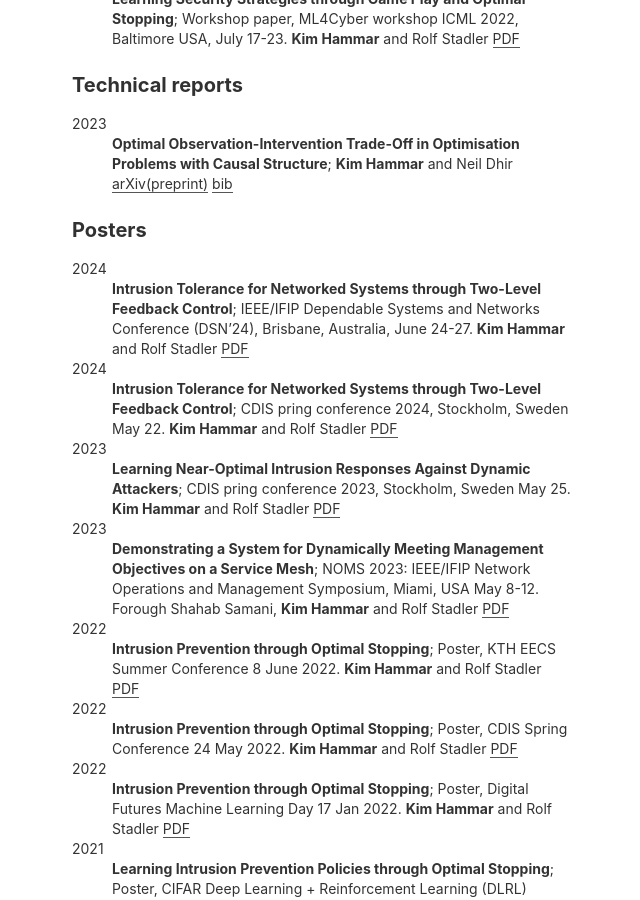
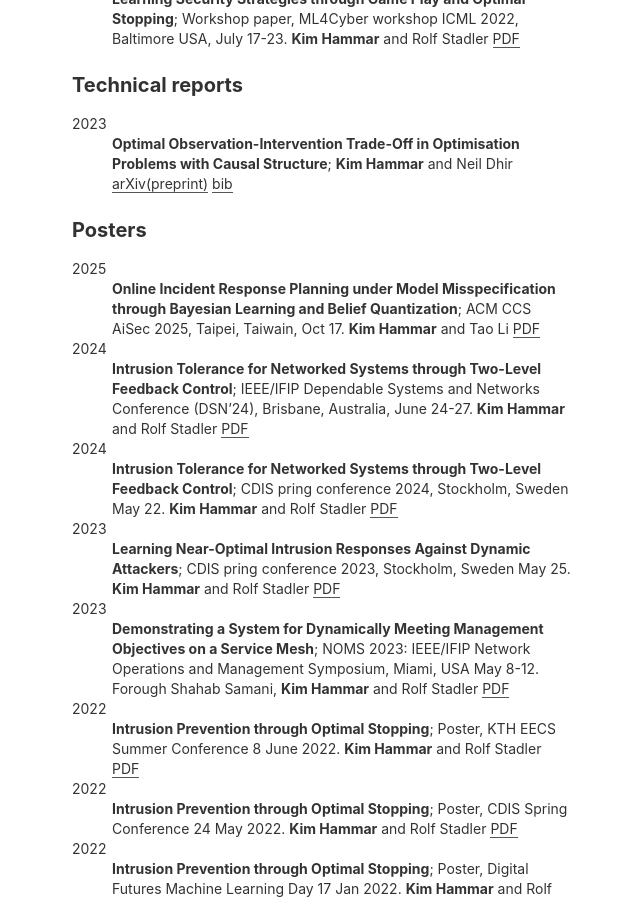
Before and after one commit to Limmen/Limmen.github.io, a Jekyll site: the page built from publications.md, in a window 1280 px wide and 900 px high, scrolled down 3659 px. Shown: the whole window, without its empty margins (318-958 px from the left). Built offline with Jekyll 4.4.1, drawn with Linux system fonts in a browser that asks for light colours.

Commit message:
add link

```diff
--- a/publications.md
+++ b/publications.md
@@ -219,6 +219,11 @@ Mihhail Matskin
 
 ### Posters
 
+2025
+:   **Online Incident Response Planning under Model Misspecification through Bayesian Learning and Belief Quantization**; ACM CCS AiSec 2025, Taipei, Taiwain, Oct 17.
+    **Kim Hammar** and Tao Li
+	[PDF](/assets/papers/ccs_aisec_poster_hammar_li_25.pdf)
+
 2024
 :   **Intrusion Tolerance for Networked Systems through Two-Level Feedback Control**; IEEE/IFIP Dependable Systems and Networks Conference (DSN'24), Brisbane, Australia, June 24-27.
     **Kim Hammar** and Rolf Stadler
```
Also changed, not shown: 1 other file.
